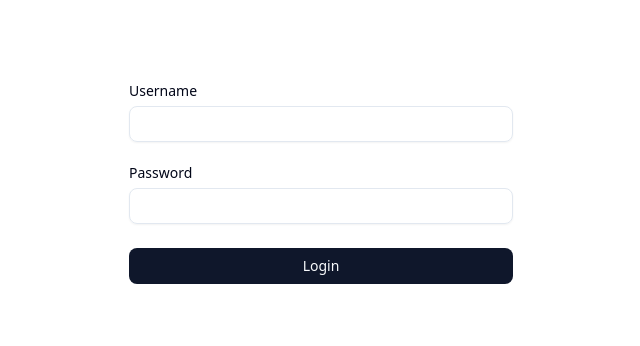
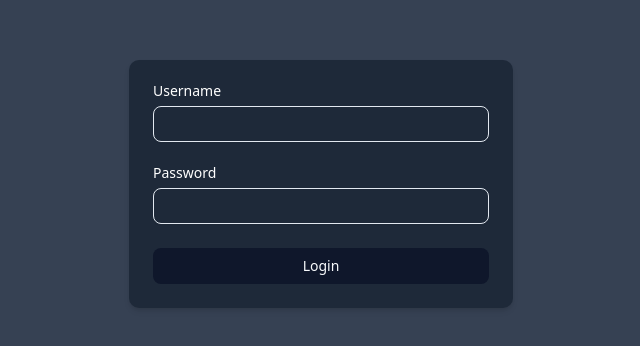
Before and after one commit to NyFco/iftprism-technical-task, a Next.js app: page /login in a window 1280 px wide. Shown: the part 216-562 px from the top of the page, without its empty margins (319-959 px from the left). Built offline with nearby package versions, Linux system fonts and the light colour scheme.

Commit message:
style: minor changes

```diff
--- a/src/app/(dashboard)/_components/Header.tsx
+++ b/src/app/(dashboard)/_components/Header.tsx
@@ -14,7 +14,8 @@ const Header = () => {
   };
 
   return (
-    <div className="flex items-center justify-between p-2 bg-accent">
+    <div className="w-full flex items-center justify-center bg-gray-800">
+      <div className="max-w-[800px] w-full flex items-center justify-between p-2  text-white">
         <h1>
           Welcome Back, <span className="font-bold">{user?.name}</span>
         </h1>
@@ -22,6 +23,7 @@ const Header = () => {
           Logout
         </Button>
       </div>
+    </div>
   );
 };
 
--- a/src/app/(dashboard)/user-dashboard/page.tsx
+++ b/src/app/(dashboard)/user-dashboard/page.tsx
@@ -6,7 +6,8 @@ const UserDashboard = () => {
   const { user } = useUserStore();
 
   return (
-    <div>
+    <div className="text-white flex items-center justify-center">
+      <div className="w-full max-w-[800px] p-2">
         {user && (
           <>
             <h2>Username: {user.username}</h2>
@@ -15,6 +16,7 @@ const UserDashboard = () => {
           </>
         )}
       </div>
+    </div>
   );
 };
 
--- a/src/app/login/page.tsx
+++ b/src/app/login/page.tsx
@@ -40,10 +40,10 @@ export default function LoginPage() {
   };
 
   return (
-    <div className="flex min-h-screen items-center justify-center px-4">
+    <div className="flex min-h-screen items-center justify-center px-4 bg-gray-700 text-white">
       <form
         onSubmit={handleSubmit(onSubmit)}
-        className="w-full max-w-sm space-y-6"
+        className="w-full max-w-sm space-y-6 bg-gray-800 p-6 rounded-lg shadow-md"
       >
         <div className="space-y-2">
           <Label htmlFor="username">Username</Label>
```
Lines whose indentation alone changed are shown as unchanged.
